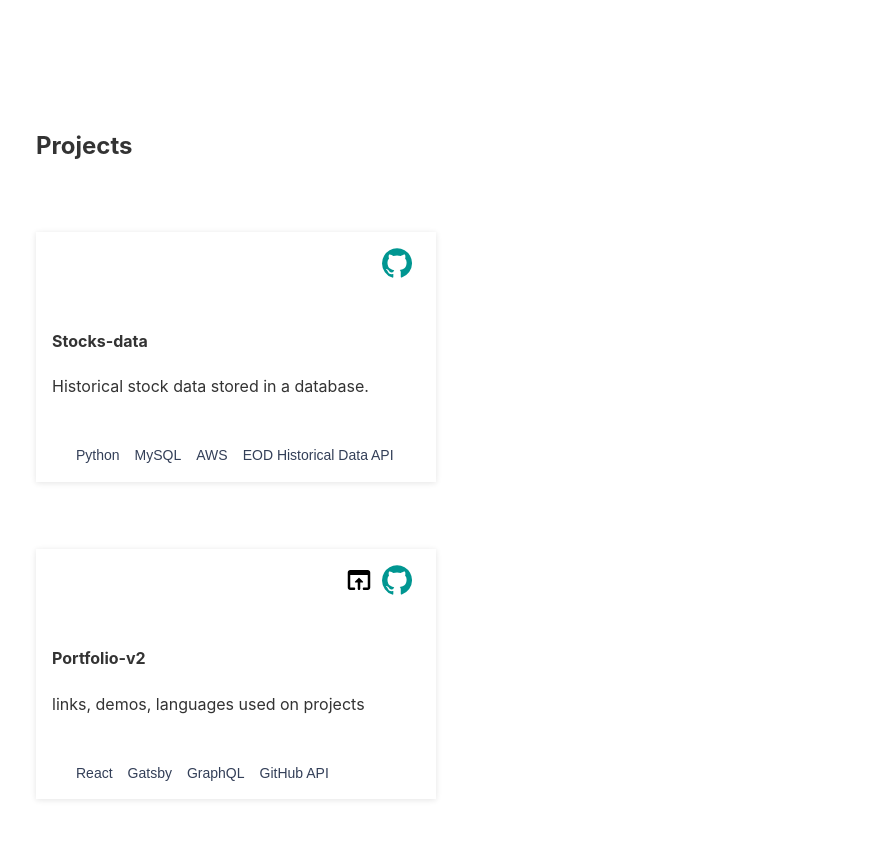
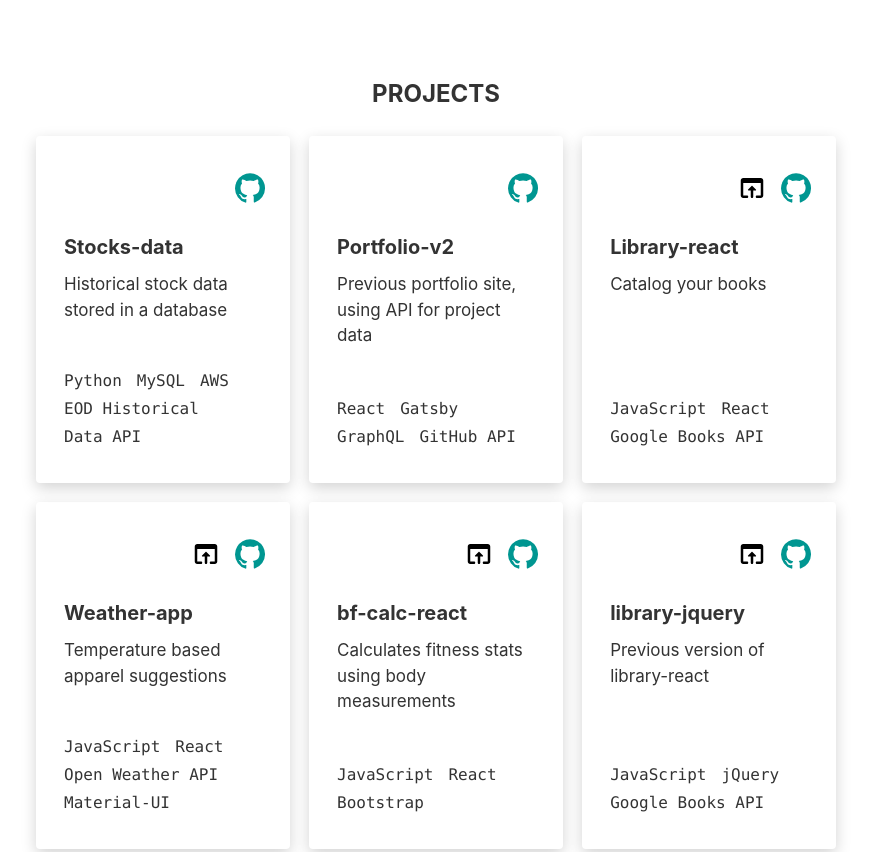
Before and after one commit to kkote/portfolio-gatsby, a Gatsby site: page / in a window 1280 px wide. Shown: the part 580-1432 px from the top of the page, without its empty margins (204-1075 px from the left). Built offline with nearby package versions, Linux system fonts and the light colour scheme; Gatsby itself is replaced by a stand-in of ours.

Commit message:
style projects

```diff
--- a/src/components/projects.js
+++ b/src/components/projects.js
@@ -12,57 +12,113 @@ const Skills = props => {
     const skillsUsed = props.skills || ['HTML', 'CSS', 'Bootstrap']
 
     return (
-      <ul style={styles.lang}>
+      <ul style={styles.skillGroup}>
         {skillsUsed.map((item, i) => (
-          <li style={styles.langItem} key={i}>{item} </li>
+          <li style={styles.skillItem} key={i}>{item} </li>
         ))}
       </ul>
     )
   }
 
 const styles = {
+  section: {
+    marginTop: '5em',
+  },
+  title: {
+    textAlign: 'center',
+    marginBottom: '1em',
+    textTransform: 'uppercase',
+  },
   wrapper: {
 	    padding: '2rem 0',
     },
     grid: {
 	    display: 'grid',
         alignItems: 'center',
-        //gridTemplateColumns: 'repeat(3, 1fr)',
+        gridTemplateColumns: 'repeat(3, 1fr)',
         gridTemplateRows: '8fr',
         gap: '1.2rem 1.2rem',
     },
-    item: {
-/*         width: '100%',
+
+    projectWrapper: {
+      boxShadow: '0 5px 15px lightgray',
+      display: 'flex',
+      MozBoxPack: 'justify',
+      justifyContent: 'space-between',
+      MozBoxAlign: 'center',
+      flexDirection: 'column',
+      alignItems: 'flex-start',
+      position: 'relative',
       height: '100%',
-	    overflow: 'hidden',*/
-	    boxShadow: '0 1px 6px 0 rgba(0, 0, 0, 0.11)',
+      padding: '2rem 1.75rem',
+      borderRadius: 'var(--border-radius)',
+      backgroundColor: 'var(--light-navy)',
+      transition: 'var(--transition)',
+      overflow: 'auto',
+    },
+    header: {
+	    width:"100%"
+    },
+    projectLinks: {
       display: 'flex',
-        flexDirection: 'column',
-        marginTop: '3rem',
-        maxWidth: '25rem',
-        width: '100%',
+      MozBoxPack: 'justify',
+      justifyContent: 'space-between',
+      MozBoxAlign: 'center',
+      alignItems: 'center',
+      /* marginBottom: '35px', */
     },
-    content: {
+    linksRight: {
       display: 'flex',
-	    flexDirection: 'column',
-	    justifyContent: 'space-between',
-	    height: '100%',
+      MozBoxAlign: 'center',
+      alignItems: 'center',
+      marginRight: '-10px',
+      color: 'var(--light-slate)',
     },
+    link: {
+      display: 'flex',
+      MozBoxPack: 'center',
+      justifyContent: 'center',
+      MozBoxAlign: 'center',
+      alignItems: 'center',
+      padding: '5px 7px',
+    },
+
+    projectName: {
+      margin: '0px 0px 10px',
+      color: 'var(--lightest-slate)',
+      fontSize: '20px',
+    },
+    projectDesc: {
+      color: 'var(--light-slate)',
+      fontSize: '17px',
+    },
+
     imgProject: {
       height: '30px',
 		  width: '30px',
 		  filter: 'saturate(100%) hue-rotate(-75deg)',
     },
-    aProject: {
-        paddingRight: '.5rem',
+    skillGroup: {
+      display: 'flex',
+      alignItems: 'flex-end',
+      MozBoxFlex: '1',
+      flexGrow: '1',
+      flexWrap: 'wrap',
+      padding: '0px',
+      margin: '20px 0px 0px',
+      listStyle: 'none',
   },
-    icons: {
-        display: 'flex',
-	    justifyContent: 'flex-end',
+  skillItem: {
+    marginRight: '15px',
+    marginBottom: "0px",
+    fontSize: 'var(--fz-xxs)',
+    lineHeight: '1.75',
+    fontFamily: 'var(--font-mono)',
+    listStyle: 'none',
 },
+
     lang: {
 /*         display: 'inline-flex',*/
-
 	    width: '100%',
 	    justifyContent: 'flex-start',
 	    listStyleType: 'none',
@@ -78,77 +134,82 @@ const styles = {
 		marginBottom: '0px',
 		color: '#333f58',
     },
-    card: {
-        padding: '1rem',
-	    background: '#fff',
-	    height: '250px',
-    },
 }
 
 const links = [
   {
     name: "Stocks-data",
     url: "https://github.com/kkote/stocks-data",
-    description: "Historical stock data stored in a database.",
+    description: "Historical stock data stored in a database",
     skills: ["Python", "MySQL", "AWS", "EOD Historical Data API"],
   },
   {
     name: "Portfolio-v2",
     url: "https://github.com/kkote/portfolio-v2",
-    demoUrl: "https://github.com/kkote/weather-app",
-    description: "links, demos, languages used on projects",
+    demoUrl: "",
+    description: "Previous portfolio site, using API for project data",
     skills: ["React", "Gatsby", "GraphQL", "GitHub API"],
   },
   {
     name: "Library-react",
     url: "https://github.com/kkote/library-react",
-    demoUrl: "https://github.com/kkote/weather-app",
+    demoUrl: "https://kkote.github.io/library-react/",
     description: "Catalog your books",
     skills: ["JavaScript", "React", "Google Books API"],
   },
   {
     name: "Weather-app",
     url: "https://github.com/kkote/weather-app",
-    demoUrl: "https://github.com/kkote/weather-app",
-    description: "Temperature based apparel suggestions ",
+    demoUrl: "https://weather-style-guide.herokuapp.com/",
+    description: "Temperature based apparel suggestions",
     skills: ["JavaScript", "React", "Open Weather API", "Material-UI"],
+  },
+  {
+    name: "bf-calc-react",
+    url: "https://github.com/kkote/bf-calc-react",
+    demoUrl: "https://kkote.github.io/bf-calc-react/",
+    description:  "Calculates fitness stats using body measurements",
+    skills: ["JavaScript", "React", "Bootstrap"],
+  },
+  {
+    name: "library-jquery",
+    url: "https://github.com/kkote/library-jquery",
+    demoUrl: "https://kkote.github.io/library-jquery/",
+    description: "Previous version of library-react",
+    skills: ["JavaScript", "jQuery", "Google Books API"],
   },
 ]
 
 
 const Projects = () => (
-  <div style={styles.wrapper} id="projects">
-    <h2>Projects</h2>
+  <section id="projects" style={styles.section}>
+    <h2 style={styles.title}>Projects</h2>
     <div style={styles.grid}>
-      {/* {edges.map(({ node }) => ( */}
-      {/* <Item key={node.id} as="div"> */}
       {links.map(link => (
-      <div key={link.name}  style={styles.item} >
-        <div style={styles.card}>
-          <div style={styles.content}>
-
-              <div style={styles.icons}>
+        <div key={link.name} style={styles.projectWrapper} >
+          <header style={styles.header}>
+            <div style={styles.projectLinks}>
+              <div></div>
+              <div style={styles.linksRight}>
                 {link.demoUrl ? (
-                <a style={styles.aProject}  href={link.demoUrl} target="_blank" rel="noopener noreferrer" >
+                  <a style={styles.link} href={link.demoUrl} target="_blank" rel="noopener noreferrer" >
                     <img style={styles.imgProject} src={openIcon} alt="Open Icon" />
-                </a>) : ( <a href="" /> )}
-                <a style={styles.aProject} href={link.url} target="_blank" rel="noopener noreferrer">
+                  </a>) : (<a href="" />)}
+                <a style={styles.link} href={link.url} target="_blank" rel="noopener noreferrer">
                   <img style={styles.imgProject} src={githubIcon} alt="GitHub Icon" />
                 </a>
               </div>
-
-              <h4>{link.name}</h4>
-              <p>{link.description}</p>
-
-            <div>
+            </div>
+            <h3 style={styles.projectName}>{link.name}</h3>
+            <div style={styles.projectDesc}><p>{link.description}</p></div>
+          </header>
+          <footer>
             <Skills skills={link.skills} />
-            </div>
-          </div>
-        </div>
+          </footer>
         </div>
       ))}
     </div>
-  </div>
+  </section>
 )
 
 export default Projects
```
Lines whose indentation alone changed are shown as unchanged.
